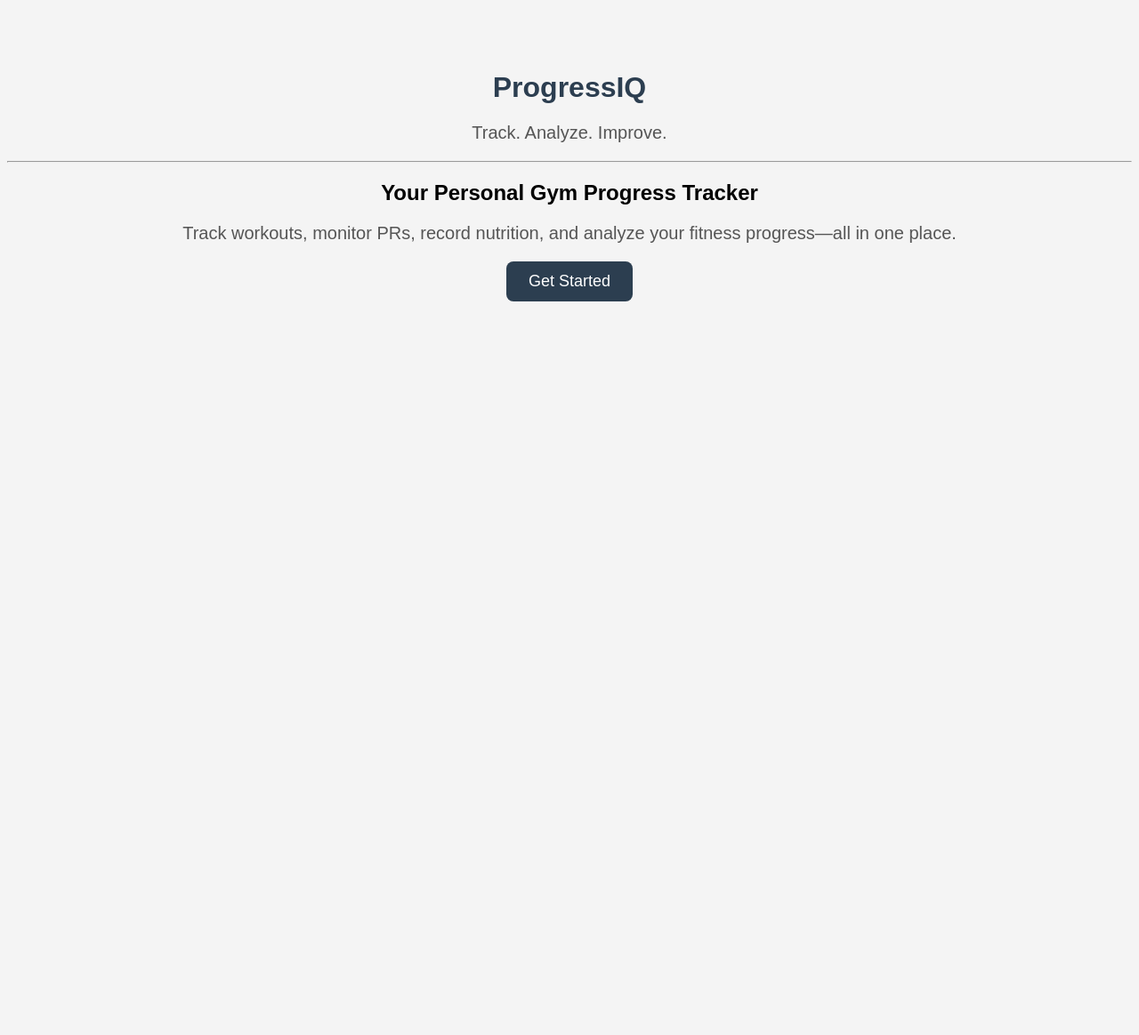
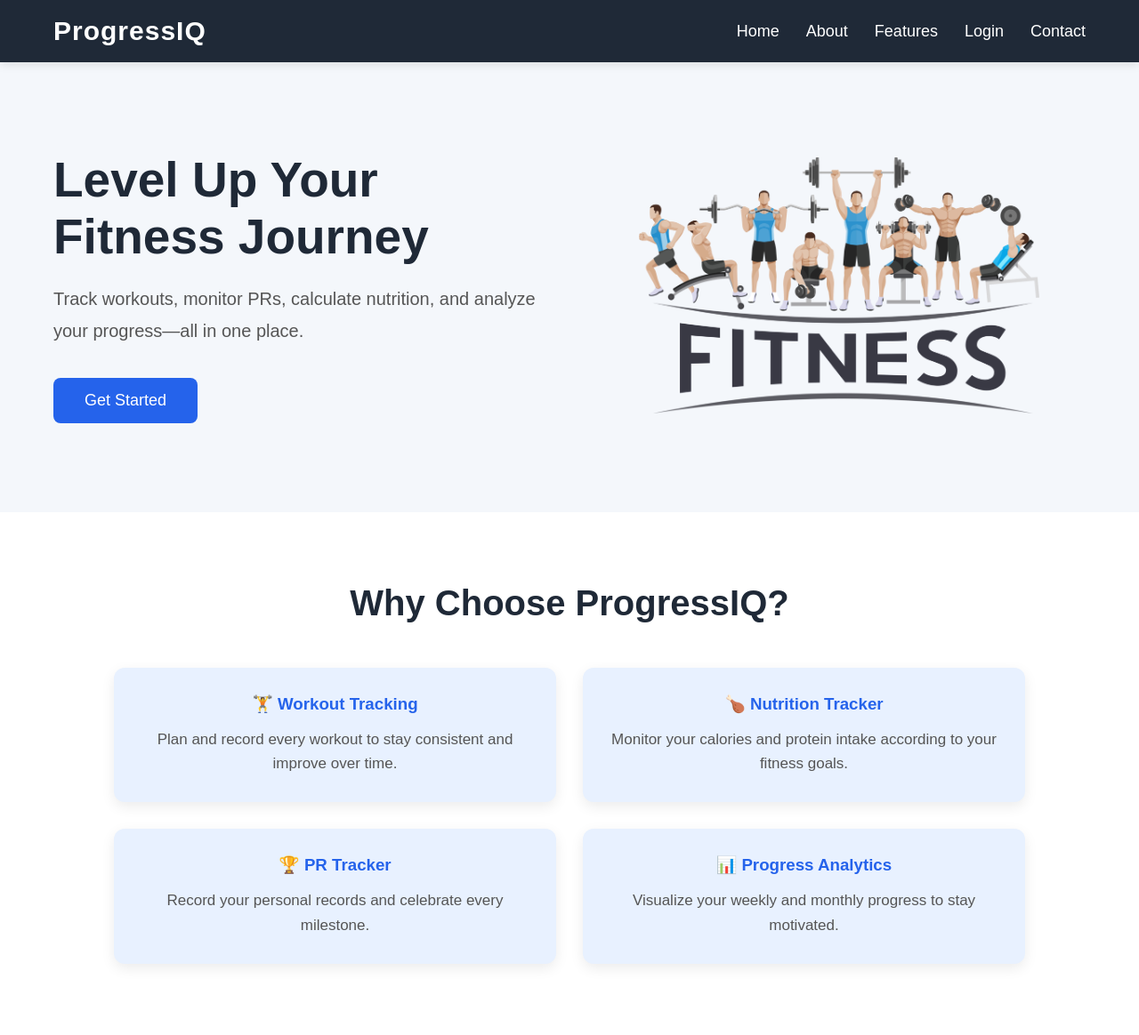
Before and after one commit to kishan009-code/ProgressIQ, a Flask app: page / in a window 1280 px wide. Shown: the whole page at 89% size. Before the commit the page ends 339 px from the top, so only its background shows below. Run offline with Flask 3, Linux system fonts and the light colour scheme.

Commit message:
Complete homepage hero and features section

```diff
--- a/static/CSS/Style.css
+++ b/static/CSS/Style.css
@@ -1,28 +1,201 @@
-body {
-    background-color: #f4f4f4;
-    font-family: Arial, sans-serif;
-    text-align: center;
+/* =========================
+   Global Styles
+========================= */
+
+*{
+    margin:0;
+    padding:0;
+    box-sizing:border-box;
 }
 
-h1 {
-    color: #2c3e50;
-    margin-top: 80px;
+body{
+    font-family:Arial, Helvetica, sans-serif;
+    background:#f4f7fb;
+    color:#333;
+    min-height:100vh;
 }
 
-p {
-    color: #555;
-    font-size: 20px;
-}
-button {
-    background-color: #2c3e50;
-    color: white;
-    border: none;
-    padding: 12px 25px;
-    font-size: 18px;
-    border-radius: 8px;
-    cursor: pointer;
+/* =========================
+   Navigation Bar
+========================= */
+
+nav{
+    display:flex;
+    justify-content:space-between;
+    align-items:center;
+    padding:18px 60px;
+    background:#1f2937;
+    box-shadow:0 3px 10px rgba(0,0,0,0.1);
 }
 
-button:hover {
-    background-color: #34495e;
+nav h2{
+    color:white;
+    font-size:30px;
+    letter-spacing:1px;
 }
+
+nav ul{
+    display:flex;
+    list-style:none;
+    gap:30px;
+}
+
+nav ul li a{
+    text-decoration:none;
+    color:white;
+    font-size:18px;
+    transition:0.3s;
+}
+
+nav ul li a:hover{
+    color:#38bdf8;
+}
+
+/* =========================
+   Hero Section
+========================= */
+
+.hero{
+    display:flex;
+    justify-content:space-between;
+    align-items:center;
+    max-width:1200px;
+    margin:80px auto;
+    padding:20px;
+    gap:50px;
+}
+
+.hero h1{
+    font-size:55px;
+    color:#1f2937;
+    margin-bottom:25px;
+}
+
+.hero p{
+    font-size:22px;
+    color:#555;
+    line-height:1.8;
+    margin-bottom:40px;
+}
+
+/* =========================
+   Button
+========================= */
+
+.hero button{
+    background:#2563eb;
+    color:white;
+    border:none;
+    padding:15px 35px;
+    font-size:18px;
+    border-radius:8px;
+    cursor:pointer;
+    transition:0.3s;
+}
+
+.hero button:hover{
+    background:#1d4ed8;
+    transform:translateY(-3px);
+}
+
+/* =========================
+   Responsive Design
+========================= */
+
+@media(max-width:768px){
+
+    nav{
+        flex-direction:column;
+        gap:20px;
+        padding:20px;
+    }
+
+    nav ul{
+        flex-wrap:wrap;
+        justify-content:center;
+    }
+
+    .hero{
+        margin:80px 20px;
+    }
+
+    .hero h1{
+        font-size:40px;
+    }
+
+    .hero p{
+        font-size:18px;
+    }
+}
+ /* =========================
+   Features Section
+========================= */
+
+.features{
+    padding:80px 10%;
+    background:white;
+    text-align:center;
+}
+
+.features h2{
+    font-size:40px;
+    color:#1f2937;
+    margin-bottom:50px;
+}
+
+.feature-container{
+    display:grid;
+    grid-template-columns:repeat(2,1fr);
+    gap:30px;
+}
+
+.card{
+
+    background:#e8f1ff;
+    padding:30px;
+    border-radius:12px;
+    box-shadow:0 5px 15px rgba(0,0,0,0.08);
+    transition:0.3s;
+}
+
+.card:hover{
+    transform:translateY(-8px);
+    box-shadow:0 10px 25px rgba(0,0,0,0.15);
+}
+
+.card h3{
+    margin-bottom:15px;
+    color:#2563eb;
+}
+
+.card p{
+    font-size:17px;
+    line-height:1.6;
+    color:#555;
+}
+.hero-text{
+    flex:1;
+}
+
+.hero-text h1{
+    font-size:55px;
+    color:#1f2937;
+    margin-bottom:20px;
+}
+
+.hero-text p{
+    font-size:20px;
+    line-height:1.8;
+    color:#555;
+    margin-bottom:35px;
+}
+
+.hero-image{
+    flex:1;
+    text-align:center;
+}
+
+.hero-image img{
+    width:100%;
+    max-width:450px;
+}
--- a/templates/Home.html
+++ b/templates/Home.html
@@ -5,19 +5,70 @@
     <link rel="stylesheet" href="{{ url_for('static', filename='css/style.css') }}">
 </head>
 <body>
-   <h1>ProgressIQ</h1>
 
-    <p>Track. Analyze. Improve.</p>
+   <nav>
+    <h2>ProgressIQ</h2>
 
-    <hr>
+    <ul>
+        <li><a href="#">Home</a></li>
+        <li><a href="#">About</a></li>
+        <li><a href="#">Features</a></li>
+        <li><a href="#">Login</a></li>
+        <li><a href="#">Contact</a></li>
+    </ul>
+</nav>
 
-    <h2>Your Personal Gym Progress Tracker</h2>
+   <div class="hero">
 
-    <p>
-        Track workouts, monitor PRs, record nutrition,
-        and analyze your fitness progress—all in one place.
-    </p>
+    <div class="hero-text">
 
-    <button>Get Started</button>
+        <h1>Level Up Your Fitness Journey</h1>
+
+        <p>
+            Track workouts, monitor PRs, calculate nutrition,
+            and analyze your progress—all in one place.
+        </p>
+
+        <button>Get Started</button>
+
+    </div>
+
+    <div class="hero-image">
+
+        <img src="{{ url_for('static', filename='images/fitness-workout-symbol-png.webp') }}" alt="Fitness">
+
+    </div>
+
+</div>
+    <section class="features">
+
+    <h2>Why Choose ProgressIQ?</h2>
+
+    <div class="feature-container">
+
+        <div class="card">
+            <h3>🏋️ Workout Tracking</h3>
+            <p>Plan and record every workout to stay consistent and improve over time.</p>
+        </div>
+
+        <div class="card">
+            <h3>🍗 Nutrition Tracker</h3>
+            <p>Monitor your calories and protein intake according to your fitness goals.</p>
+        </div>
+
+        <div class="card">
+            <h3>🏆 PR Tracker</h3>
+            <p>Record your personal records and celebrate every milestone.</p>
+        </div>
+
+        <div class="card">
+            <h3>📊 Progress Analytics</h3>
+            <p>Visualize your weekly and monthly progress to stay motivated.</p>
+        </div>
+
+    </div>
+
+</section>
+
 </body>
 </html>
```
Also changed, not shown: static/images/fitness-workout-symbol-png.webp (added).
